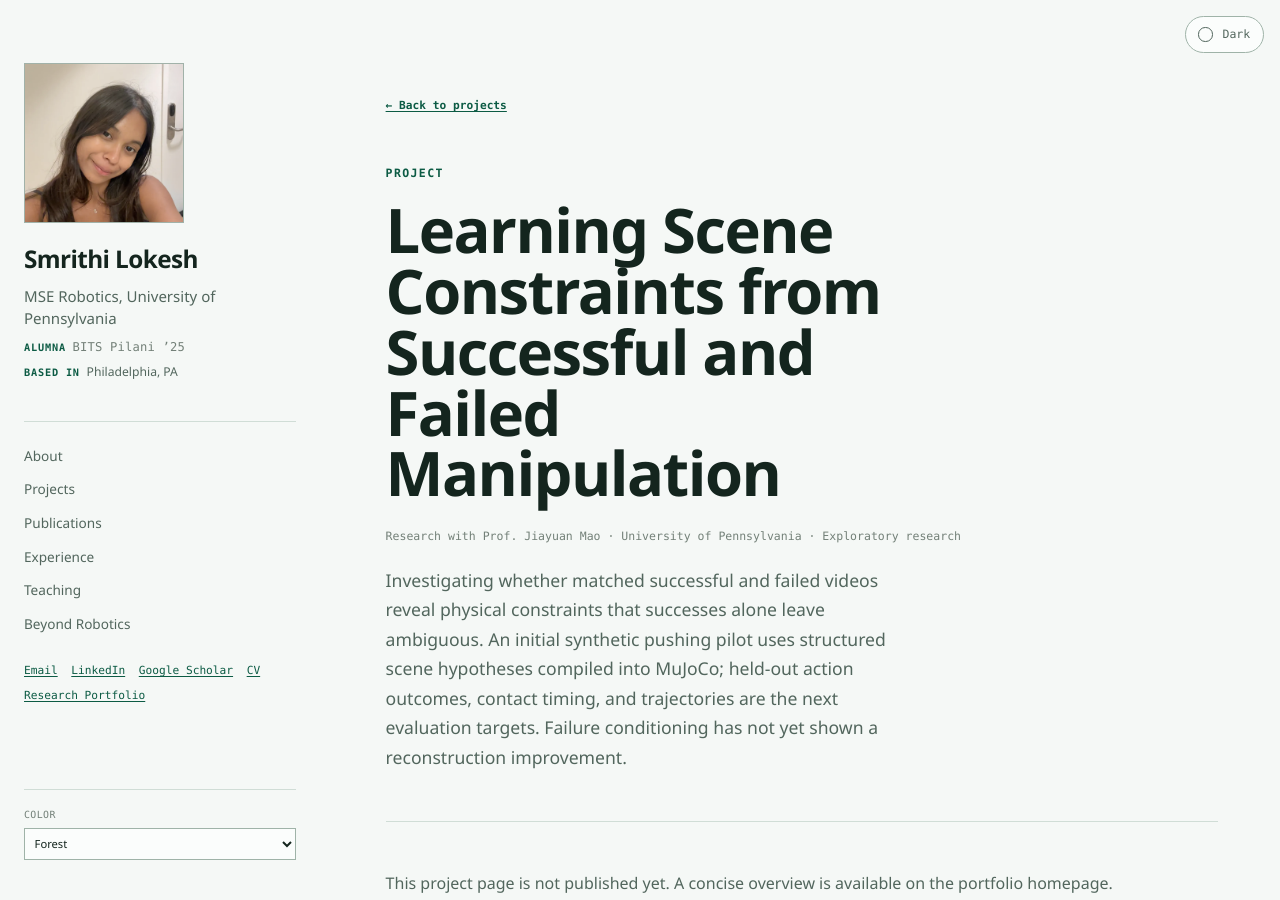
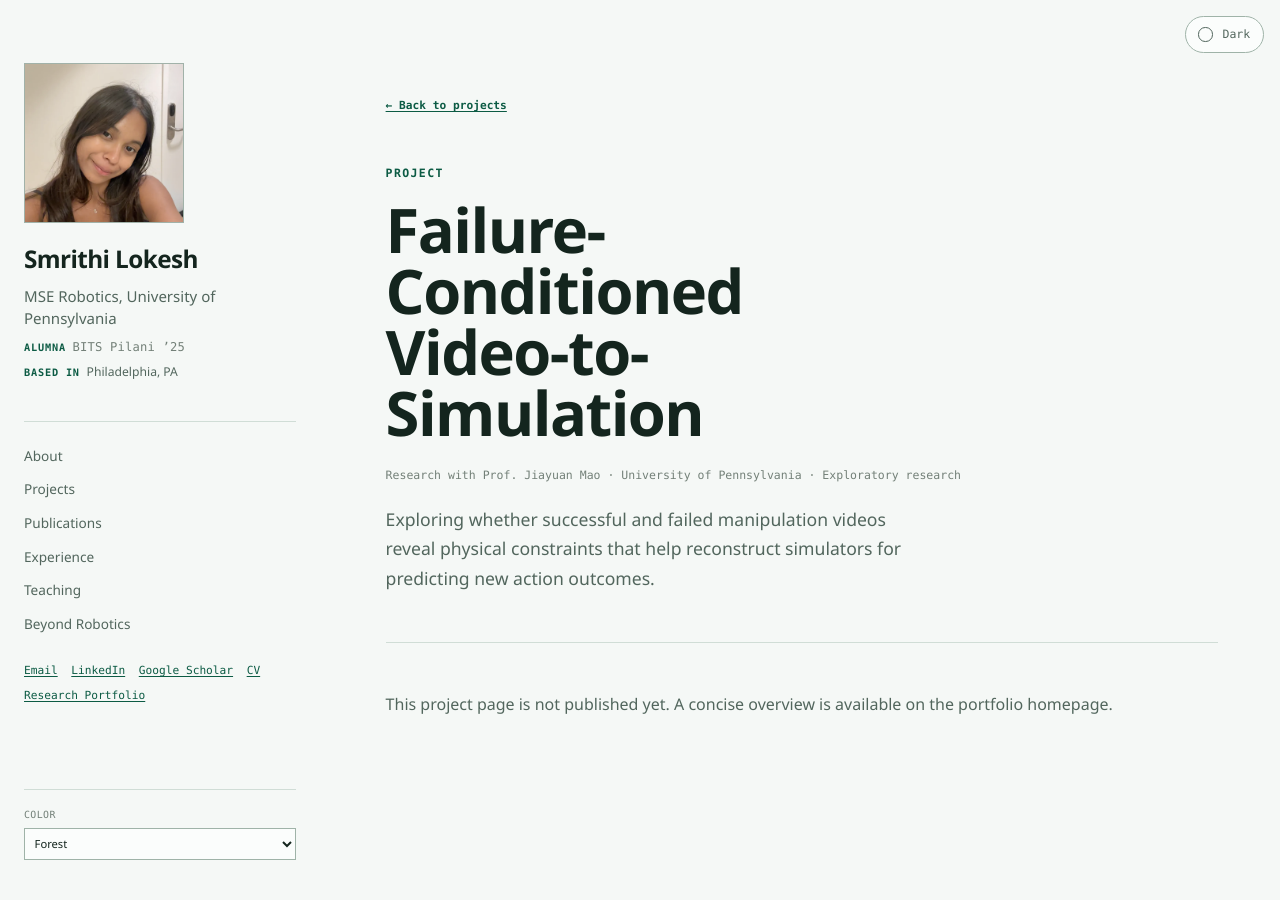
Before and after one commit to smrithilo/smrithi.github.io, a Jekyll site: the page built from _projects/01-failure-conditioned-reconstruction.md, in a window 1280 px wide and 900 px high. Built offline with Jekyll 4.4.1, drawn with Linux system fonts in a browser that asks for light colours.

Commit message:
Fix text-only project alignment and shorten project summaries

```diff
--- a/_projects/01-failure-conditioned-reconstruction.md
+++ b/_projects/01-failure-conditioned-reconstruction.md
@@ -1,11 +1,11 @@
 ---
-title: "Learning Scene Constraints from Successful and Failed Manipulation"
+title: "Failure-Conditioned Video-to-Simulation"
 order: 2
 year: "2026–Present"
 organization: "Research with Prof. Jiayuan Mao"
 institution: "University of Pennsylvania"
 context: "Exploratory research"
-summary: "Investigating whether matched successful and failed videos reveal physical constraints that successes alone leave ambiguous. An initial synthetic pushing pilot uses structured scene hypotheses compiled into MuJoCo; held-out action outcomes, contact timing, and trajectories are the next evaluation targets. Failure conditioning has not yet shown a reconstruction improvement."
+summary: "Exploring whether successful and failed manipulation videos reveal physical constraints that help reconstruct simulators for predicting new action outcomes."
 thumbnail: ""
 thumbnail_alt: ""
 topics:
--- a/assets/css/main.css
+++ b/assets/css/main.css
@@ -573,6 +573,7 @@
 }
 
 .project-card__body {
+  grid-column: -2 / -1;
   padding-top: 0;
 }
 
```
Also changed, not shown: _projects/00-prismax-vla.md (+1 -1 lines), _projects/01-bimanual-manipulation.md (+1 -1 lines).
